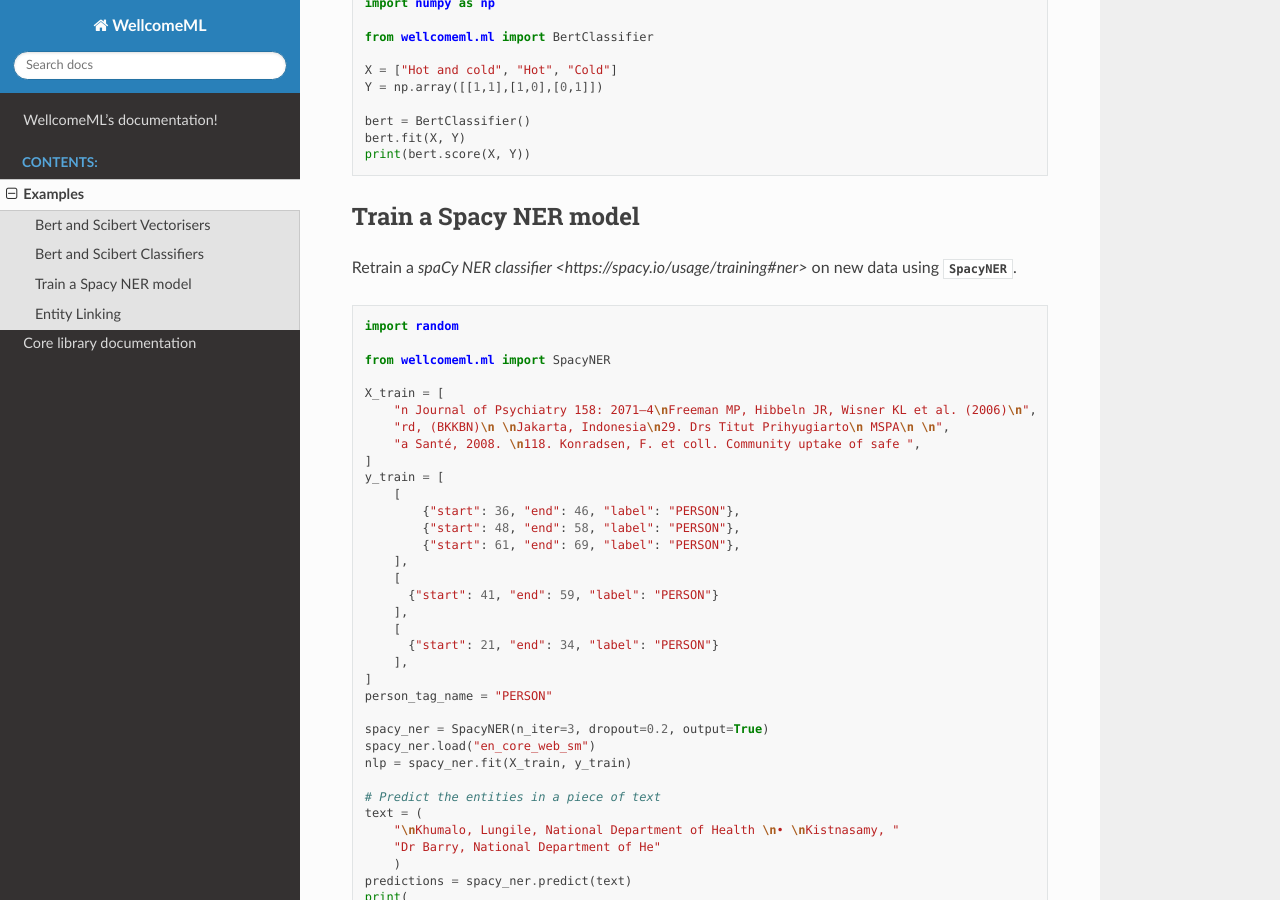
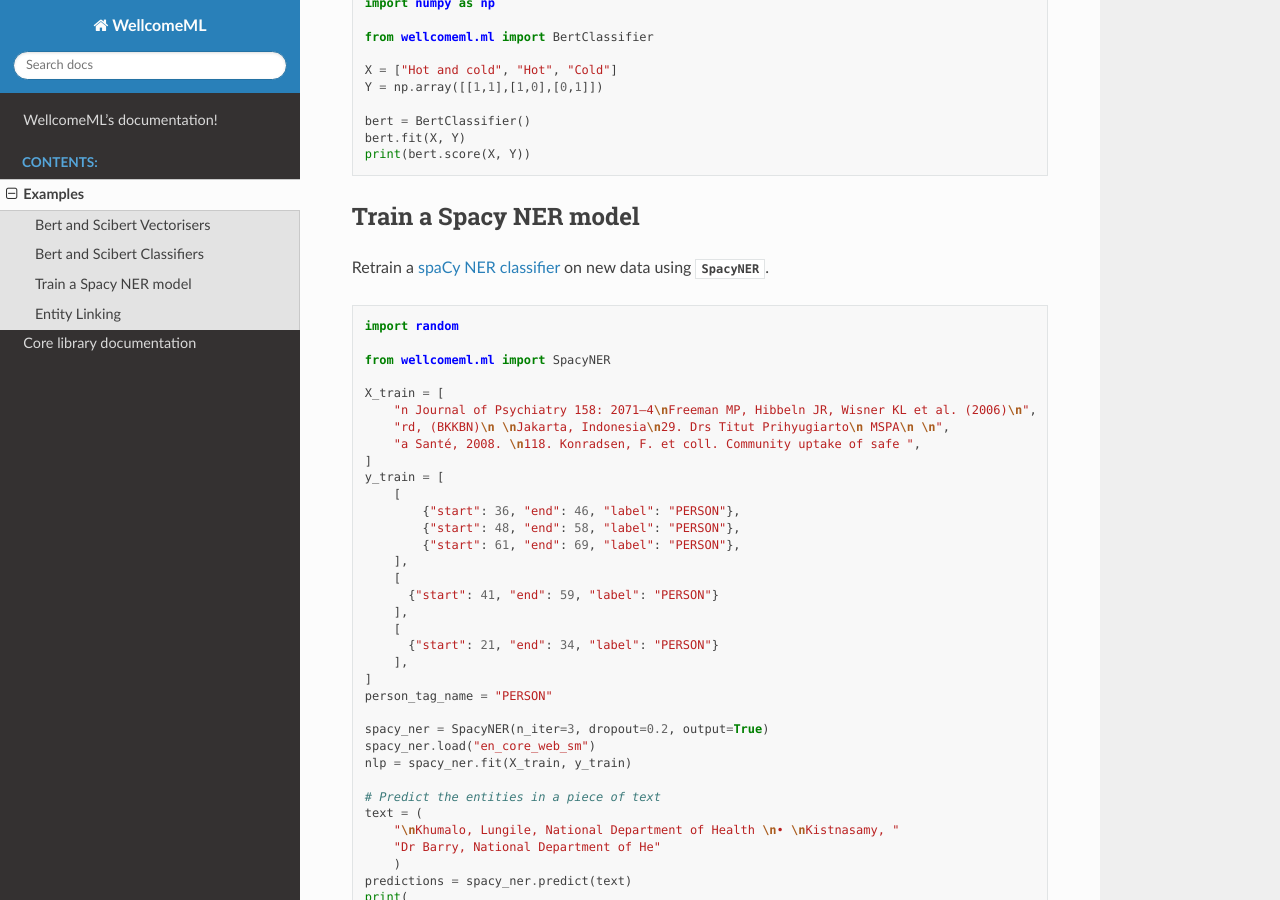
Before and after one commit to wellcometrust/WellcomeML, a Sphinx documentation site: the page built from docs/examples.rst, in a window 1280 px wide and 900 px high, scrolled down 800 px. Built offline with Sphinx 7.4.7 and the Read the Docs theme 2.0.0, drawn with Linux system fonts in a browser that asks for light colours.

Commit message:
fix url in examples

```diff
--- a/docs/examples.rst
+++ b/docs/examples.rst
@@ -48,7 +48,7 @@ using a :class:`BertClassifier <wellcomeml.ml.bert_classifier>`
 
 Train a Spacy NER model
 ----------------------------
-Retrain a `spaCy NER classifier <https://spacy.io/usage/training#ner>` on new data using :class:`SpacyNER <wellcomeml.ml.spacy_ner>`.
+Retrain a `spaCy NER classifier <https://spacy.io/usage/training#ner>`_ on new data using :class:`SpacyNER <wellcomeml.ml.spacy_ner>`.
 
 .. code-block:: python
 
```
